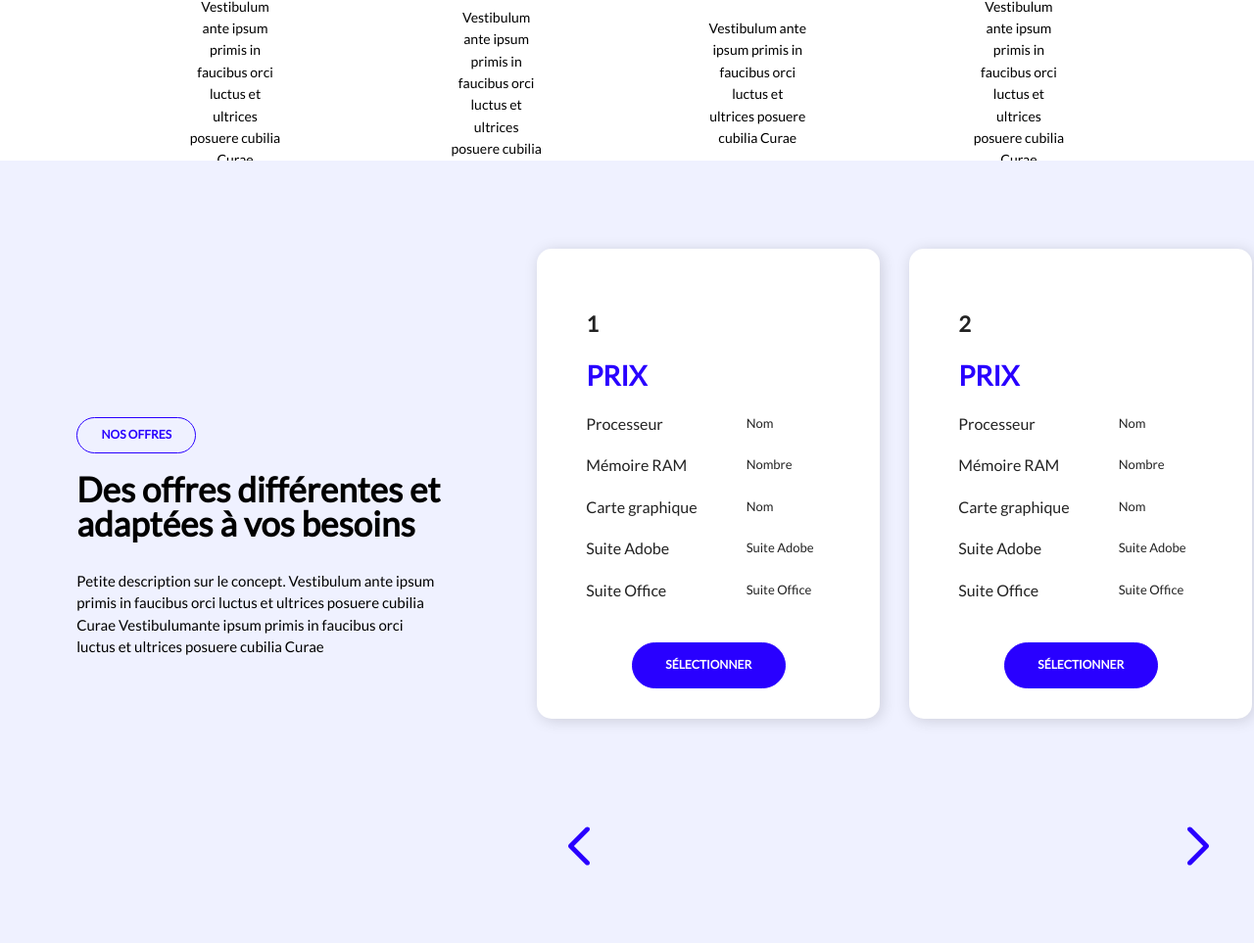
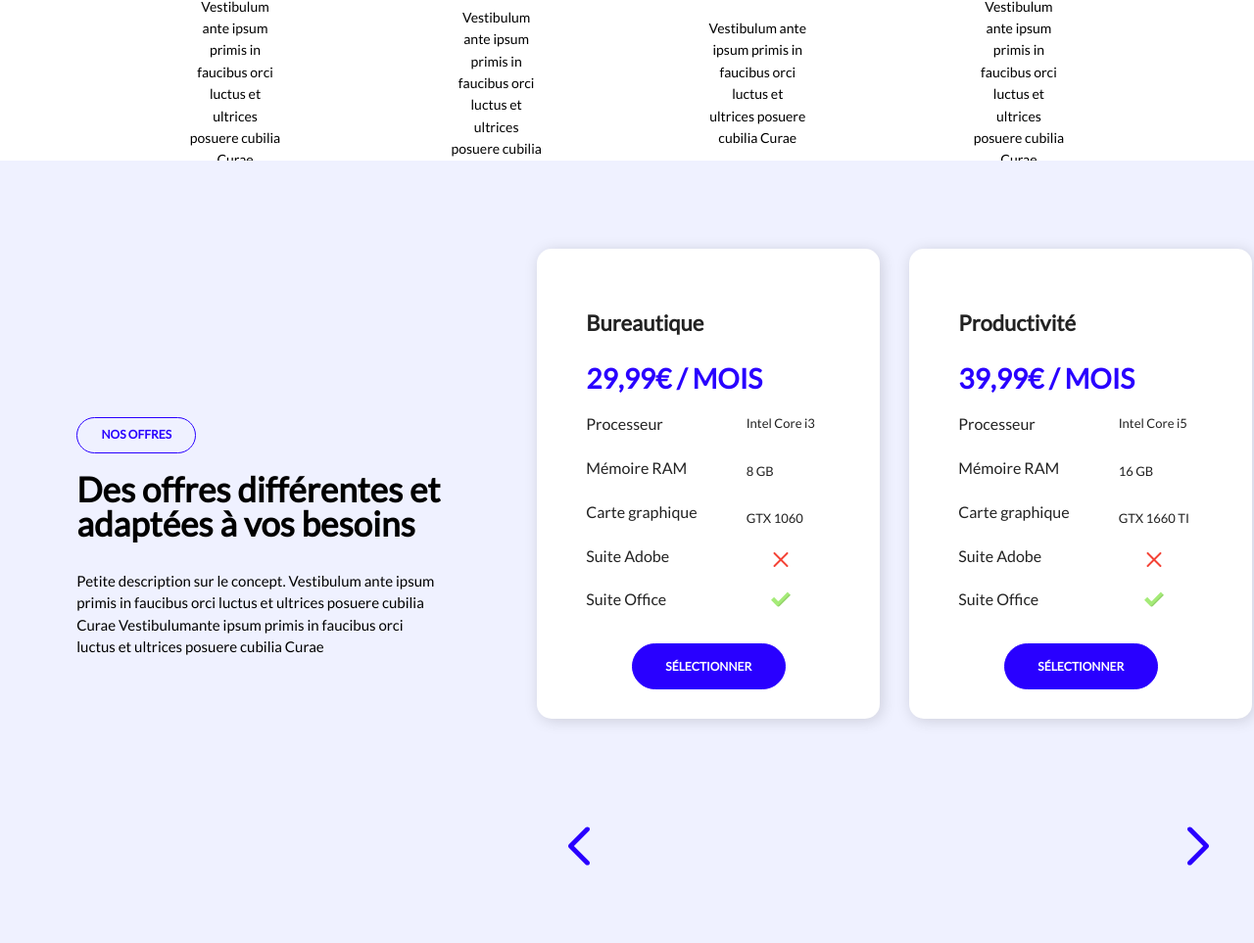
Before and after one commit to PPE-2020-21-EPSI-BDX/LOCASCIO-Cloud-Front, a PHP site: page / in a window 1280 px wide. Shown: the part 1108-2071 px from the top of the page at 98% size. Run offline with PHP 8.4, Linux system fonts and the light colour scheme; data that the repository does not hold is empty.

Commit message:
home cards

```diff
--- a/assets/css/default/style.css
+++ b/assets/css/default/style.css
@@ -598,14 +598,14 @@ article a {
     margin:  0px 25px 0px 50px;
     display: flex;
     flex-direction: column;
-    justify-content: space-around;
+    justify-content: space-between;
 }
 
 .txt-offers-right{
     margin:  0px 25px 0px 25px;
     display: flex;
     flex-direction: column;
-    justify-content: space-around;
+    justify-content: space-between;
 }
 .title-offers{
     font-size: 22px;
@@ -616,6 +616,7 @@ article a {
     color: #2900FF;
     font-size: 28px;
     font-weight: bold;
+    line-height: 32px;
 }
 .components{
     line-height: 30px;
@@ -626,6 +627,17 @@ article a {
 .properties{
     line-height: 30px;
     font-size: 13px;
+}
+
+.check{
+    height: 20px;
+    width: auto;
+    margin-bottom: 5px;
+}
+.cross{
+    height: 15px;
+    width: auto;
+    margin-bottom: 5px;
 }
 
 .btns-offers{
--- a/includes/home.php
+++ b/includes/home.php
@@ -1,27 +1,21 @@
 <section id="firstpage" class="row wrap">
     <img class="arrow" src="<?= DOMAIN ?>/assets/media/images/arrow-home.svg">
-
     <div class="xLarge-12 large-12 medium-12 small-12 xSmall-12">
         <div id="container-home" class="column center">
             <h1>LoCascio Cloud, la solution pour votre ordinateur virtuel</h1>
             <h3>Petite description sur le concept.
                 Vestibulum ante ipsum primis in faucibus orci luctus
                 et ultrices posuere </h3>
-
         </div>
     </div>
 </section>
-
 <section id="secondpage" class="row wrap">
     <div id="title-page2" class="xLarge-12 large-12 medium-12 small-12 xSmall-12">
         <div class="center">
             <h1>Pourquoi choisir un ordinateur virtuel ?</h1>
-
         </div>
     </div>
-
     <div id="card-box" class="xLarge-10 large-10 medium-10 small-10 xSmall-10">
-
         <div class="xLarge-2 large-2 medium-6 small-12 xSmall-12 card-container ">
             <div class="padd-around center column card-content ">
                 <img src="<?= DOMAIN ?>/assets/media/images/helmets.svg">
@@ -29,7 +23,6 @@
                 <h3>Vestibulum ante ipsum primis in
                     faucibus orci luctus et ultrices
                     posuere cubilia Curae </h3>
-
             </div>
         </div>
         <div class="xLarge-2 large-2 medium-6 small-12 xSmall-12 card-container">
@@ -39,7 +32,6 @@
                 <h3>Vestibulum ante ipsum primis in
                     faucibus orci luctus et ultrices
                     posuere cubilia Curae </h3>
-
             </div>
         </div>
         <div class="xLarge-2 large-2 medium-6 small-12 xSmall-12 card-container">
@@ -49,10 +41,8 @@
                 <h3>Vestibulum ante ipsum primis in
                     faucibus orci luctus et ultrices
                     posuere cubilia Curae </h3>
-
             </div>
         </div>
-
         <div class="xLarge-2 large-2 medium-6 small-12 xSmall-12 card-container">
             <div class="padd-around center column card-content">
                 <img src="<?= DOMAIN ?>/assets/media/images/price-tag.svg">
@@ -60,12 +50,10 @@
                 <h3>Vestibulum ante ipsum primis in
                     faucibus orci luctus et ultrices
                     posuere cubilia Curae </h3>
-
             </div>
         </div>
     </div>
 </section>
-
 <section class="row wrap" id="thirdpage">
     <div class="xLarge-5 large-5 medium-6 small-12 xSmall-12 center-end">
         <div id="container-thirdpage" class="column margin-around">
@@ -78,17 +66,14 @@
                 et ultrices posuere cubilia Curae Vestibulumante ipsum
                 primis in faucibus orci luctus et ultrices posuere cubilia
                 Curae  </h3>
-
-
         </div>
     </div>
-
     <div class="caroussel xLarge-7 large-7 medium-6 small-12 xSmall-12">
         <div class="test">
             <div class="offercard">
                 <div class="testa">
-                    <p class="title-offers">1</p>
-                    <p class="price-offers">Prix</p>
+                    <p class="title-offers">Bureautique</p>
+                    <p class="price-offers">29,99€ / mois</p>
                 </div>
                 <div class="txt-offers-left">
                     <p class="components">Processeur</p>
@@ -98,25 +83,22 @@
                     <p class="components">Suite Office</p>
                 </div>
                 <div class="txt-offers-right">
-                    <p class="properties">Nom</p>
-                    <p class="properties">Nombre</p>
-                    <p class="properties">Nom</p>
-                    <p class="properties">Suite Adobe</p>
-                    <p class="properties">Suite Office</p>
-
+                    <p class="properties">Intel Core i3</p>
+                    <p class="properties">8 GB</p>
+                    <p class="properties">GTX 1060</p>
+                    <img class='cross' src="<?= DOMAIN ?>/assets/media/images/close.svg">
+                    <img class='check' src="<?= DOMAIN ?>/assets/media/images/check.svg">
                 </div>
                 <div class="container-btns">
-                    <div class="btns-offers">
+                    <a href='#' class="btns-offers">
                         <p>Sélectionner</p>
-
-                    </div>
+                    </a>
                 </div>
-
             </div>
             <div class="offercard">
                 <div class="testa">
-                    <p class="title-offers">2</p>
-                    <p class="price-offers">Prix</p>
+                    <p class="title-offers">Productivité</p>
+                    <p class="price-offers">39,99€ / mois</p>
                 </div>
                 <div class="txt-offers-left">
                     <p class="components">Processeur</p>
@@ -126,25 +108,22 @@
                     <p class="components">Suite Office</p>
                 </div>
                 <div class="txt-offers-right">
-                    <p class="properties">Nom</p>
-                    <p class="properties">Nombre</p>
-                    <p class="properties">Nom</p>
-                    <p class="properties">Suite Adobe</p>
-                    <p class="properties">Suite Office</p>
-
+                    <p class="properties">Intel Core i5</p>
+                    <p class="properties">16 GB</p>
+                    <p class="properties">GTX 1660 TI</p>
+                    <img class='cross' src="<?= DOMAIN ?>/assets/media/images/close.svg">
+                    <img class='check' src="<?= DOMAIN ?>/assets/media/images/check.svg">
                 </div>
                 <div class="container-btns">
-                    <div class="btns-offers">
+                    <a href='#' class="btns-offers">
                         <p>Sélectionner</p>
-
-                    </div>
+                    </a>
                 </div>
-
             </div>
             <div class="offercard">
                 <div class="testa">
-                    <p class="title-offers">3</p>
-                    <p class="price-offers">Prix</p>
+                    <p class="title-offers">Graphisme</p>
+                    <p class="price-offers">69,99€ / mois</p>
                 </div>
                 <div class="txt-offers-left">
                     <p class="components">Processeur</p>
@@ -154,25 +133,22 @@
                     <p class="components">Suite Office</p>
                 </div>
                 <div class="txt-offers-right">
-                    <p class="properties">Nom</p>
-                    <p class="properties">Nombre</p>
-                    <p class="properties">Nom</p>
-                    <p class="properties">Suite Adobe</p>
-                    <p class="properties">Suite Office</p>
-
+                    <p class="properties">Ryzen 7 5000</p>
+                    <p class="properties">32 GB</p>
+                    <p class="properties">RTX 3070</p>
+                    <img class='check' src="<?= DOMAIN ?>/assets/media/images/check.svg">
+                    <img class='check' src="<?= DOMAIN ?>/assets/media/images/check.svg">
                 </div>
                 <div class="container-btns">
-                    <div class="btns-offers">
+                    <a href='#' class="btns-offers">
                         <p>Sélectionner</p>
-
-                    </div>
+                    </a>
                 </div>
-
             </div>
             <div class="offercard">
                 <div class="testa">
-                    <p class="title-offers">4</p>
-                    <p class="price-offers">Prix</p>
+                    <p class="title-offers">Performance</p>
+                    <p class="price-offers">89,99€ / mois</p>
                 </div>
                 <div class="txt-offers-left">
                     <p class="components">Processeur</p>
@@ -182,25 +158,22 @@
                     <p class="components">Suite Office</p>
                 </div>
                 <div class="txt-offers-right">
-                    <p class="properties">Nom</p>
-                    <p class="properties">Nombre</p>
-                    <p class="properties">Nom</p>
-                    <p class="properties">Suite Adobe</p>
-                    <p class="properties">Suite Office</p>
-
+                    <p class="properties">Ryzen 9 5000</p>
+                    <p class="properties">64 GB</p>
+                    <p class="properties">RTX 3080</p>
+                    <img class='check' src="<?= DOMAIN ?>/assets/media/images/check.svg">
+                    <img class='check' src="<?= DOMAIN ?>/assets/media/images/check.svg">
                 </div>
                 <div class="container-btns">
-                    <div class="btns-offers">
+                    <a href='#' class="btns-offers">
                         <p>Sélectionner</p>
-
-                    </div>
+                    </a>
                 </div>
-
             </div>
             <div class="offercard">
                 <div class="testa">
-                    <p class="title-offers">5</p>
-                    <p class="price-offers">Prix</p>
+                    <p class="title-offers">Personnalisé</p>
+                    <p class="price-offers">A partir de 23,99€ / mois</p>
                 </div>
                 <div class="txt-offers-left">
                     <p class="components">Processeur</p>
@@ -210,20 +183,17 @@
                     <p class="components">Suite Office</p>
                 </div>
                 <div class="txt-offers-right">
-                    <p class="properties">Nom</p>
-                    <p class="properties">Nombre</p>
-                    <p class="properties">Nom</p>
-                    <p class="properties">Suite Adobe</p>
-                    <p class="properties">Suite Office</p>
-
+                    <p class="properties">Au choix</p>
+                    <p class="properties">Au choix</p>
+                    <p class="properties">Au choix</p>
+                    <img class='cross' src="<?= DOMAIN ?>/assets/media/images/close.svg">
+                    <img class='cross' src="<?= DOMAIN ?>/assets/media/images/close.svg">
                 </div>
                 <div class="container-btns">
-                    <div class="btns-offers">
+                    <a href='#' class="btns-offers">
                         <p>Sélectionner</p>
-
-                    </div>
+                    </a>
                 </div>
-
             </div>
         </div>
         <div class="caroussel-btn">
@@ -231,9 +201,4 @@
             <span id="caroussel-arrow-right" class="caroussel-arrow"></span>
         </div>
     </div>
-
-
-
-
-
 </section>
--- a/index.php
+++ b/index.php
@@ -10,7 +10,7 @@ define('__REALPATH__', __DIR__);
  */
 
 //$domain = '/Cours/EPSI%20B1/PHP/02'; // Pour le prof
-$domain = '/PPE'; // Pour le prof
+$domain = '/PHP/V5/LOCASCIO-Cloud'; // Pour le prof
 define('DOMAIN', $domain);
 $uri = str_replace($domain, '', $_SERVER['REQUEST_URI']);
 $segments = explode('/', $uri);
```
Also changed, not shown: assets/media/images/check.svg (added), assets/media/images/close.svg (added).
